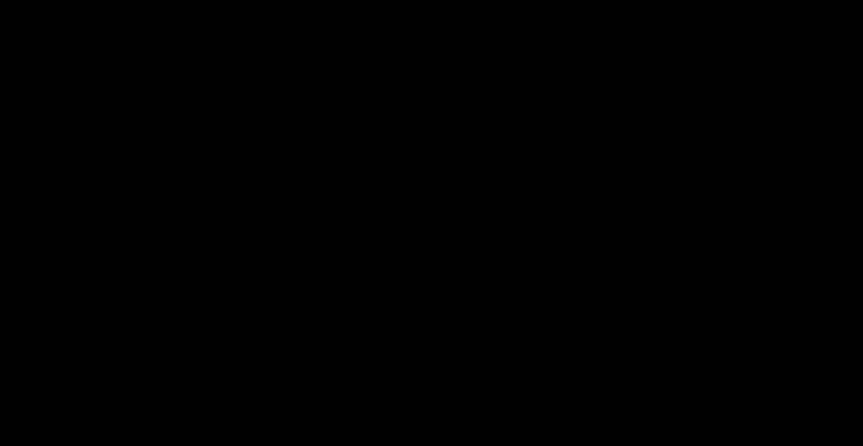
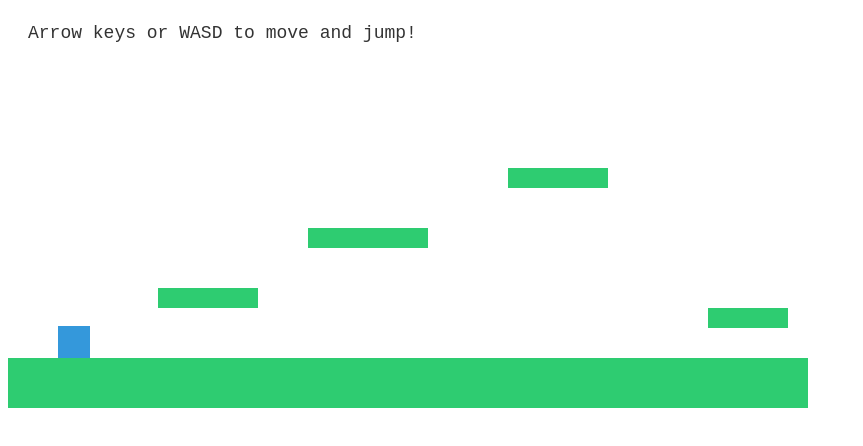
Before and after one commit to Jumpandgo/Jumpandgo.github.io, a plain HTML site: page index.html in a window 1280 px wide. Shown: the whole page, without its empty margins (0-863 px from the left). Drawn offline with Linux system fonts and the light colour scheme.

Commit message:
Update index.html

```diff
--- a/index.html
+++ b/index.html
@@ -1,22 +1,9 @@
 <!DOCTYPE html>
-<html lang="en">
+<html>
 <head>
-  <meta charset="UTF-8" />
-  <meta name="viewport" content="width=device-width, initial-scale=1.0"/>
-  <title>Blocky Platformer</title>
-  <style>
-    body {
-      margin: 0;
-      background: black;
-      overflow: hidden;
-    }
-    canvas {
-      display: block;
-    }
-  </style>
+  <title>Pure JavaScript Platformer</title>
 </head>
 <body>
-  <canvas id="game"></canvas>
-  <script src="game.js"></script>
+  <script src="platformer.js"></script>
 </body>
 </html>
```
